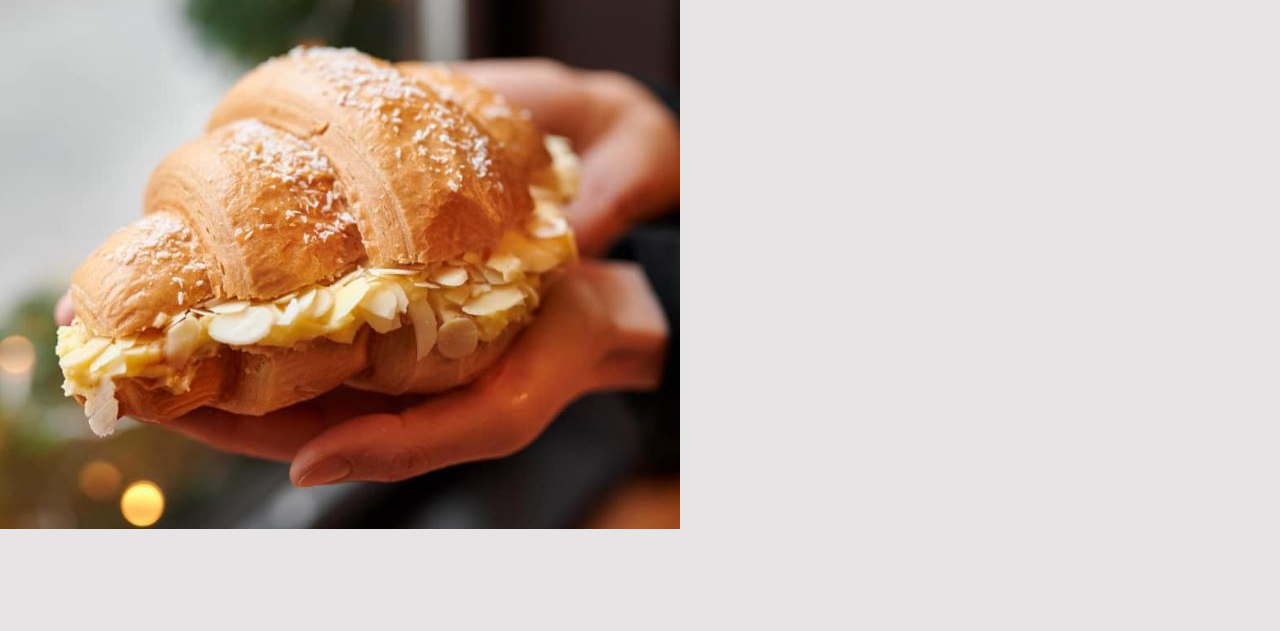
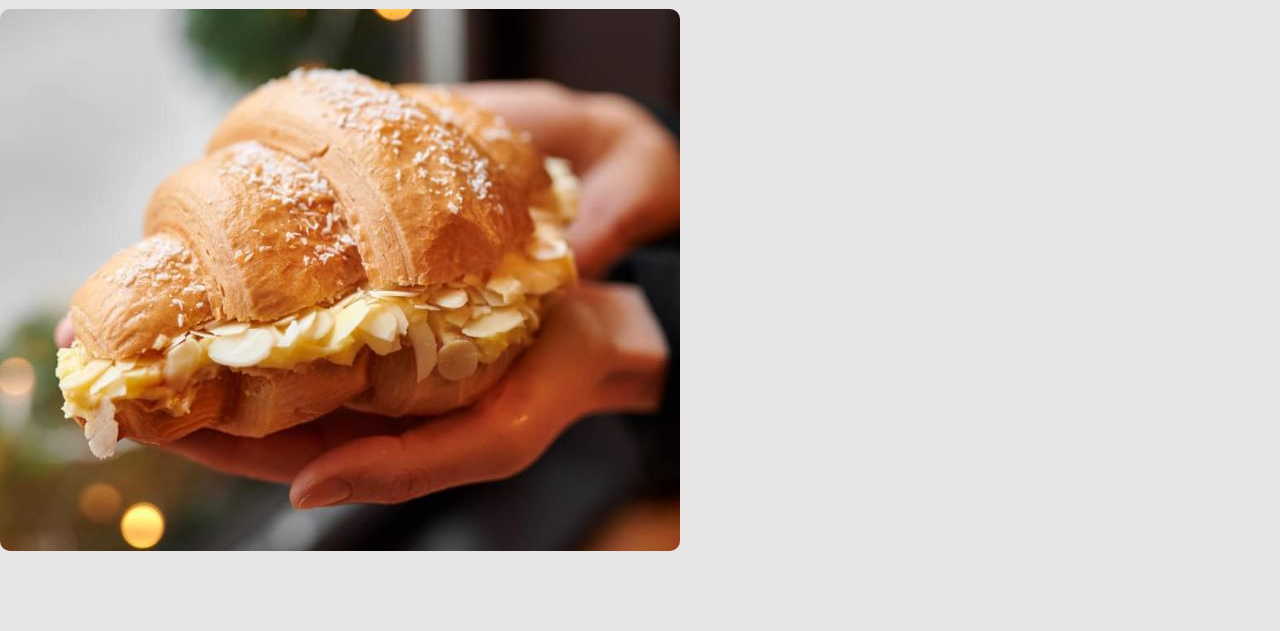
Before and after one commit to TataKor/Croissant-w3, a plain HTML site: page photo.html in a window 1280 px wide. Shown: the part 169-800 px from the top of the page. Drawn offline with nearby package versions, Linux system fonts and the light colour scheme.

Commit message:
foto update

```diff
--- a/css/styles.css
+++ b/css/styles.css
@@ -13,3 +13,10 @@ p {
   text-align: center;
 
 }
+
+.croissant-photo {
+  max-width: 100%;
+  border-radius: 10px;
+  margin: 30px 0;
+  display: block;
+}
```
